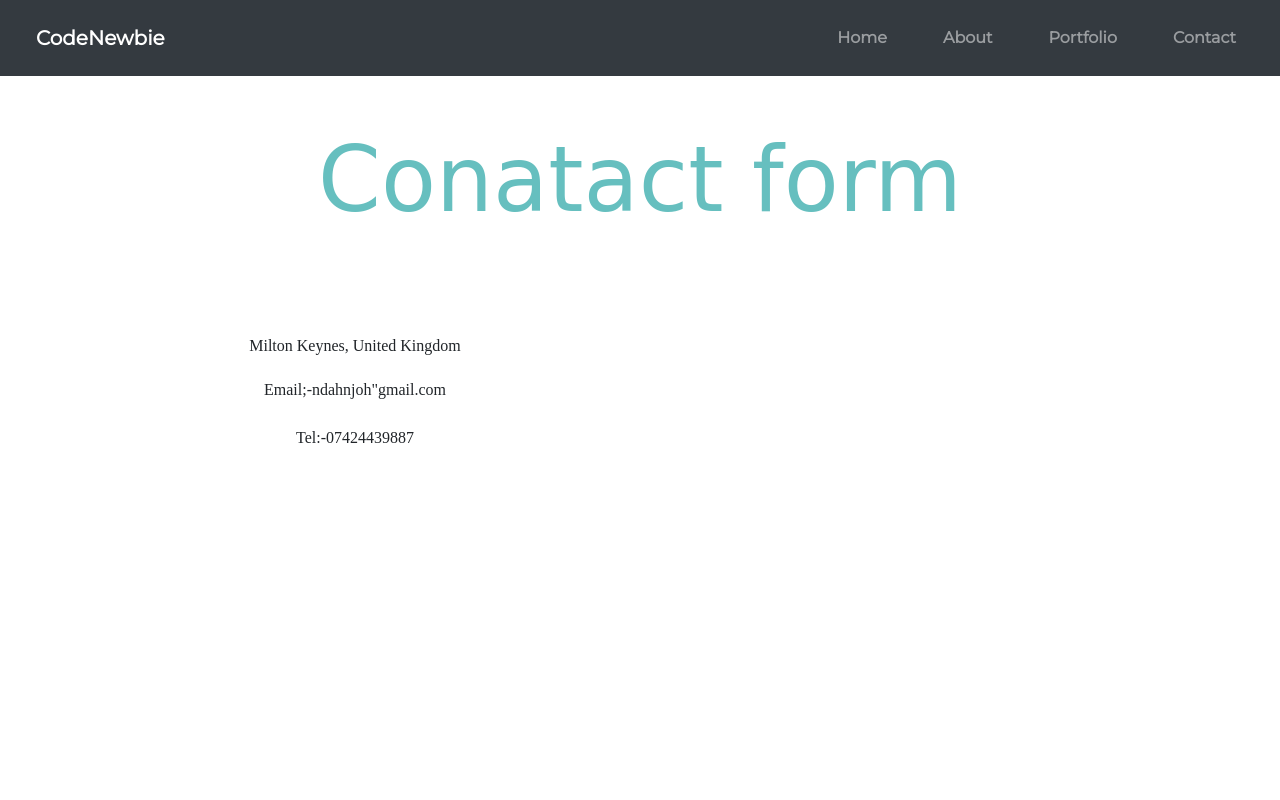
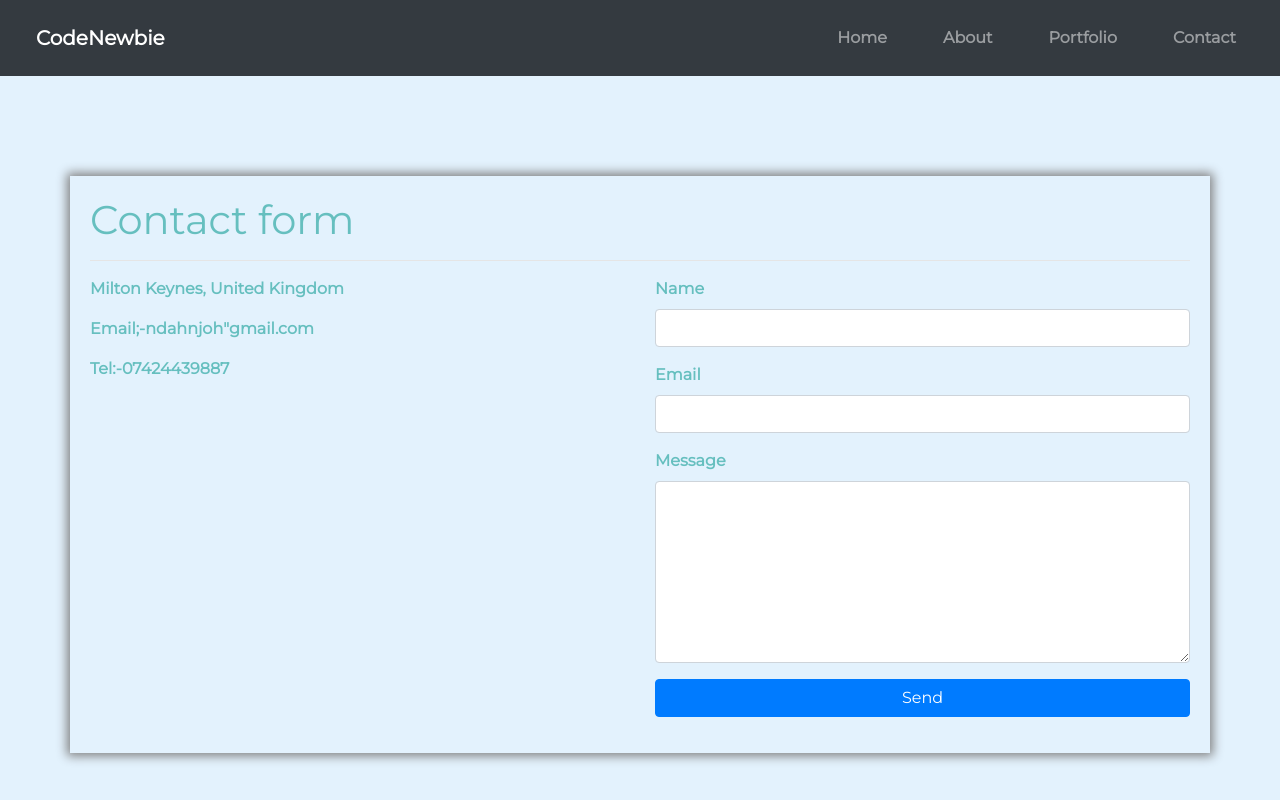
Before and after one commit to Darez-maker/19431353_AS2, a plain HTML site: page contact.html in a window 1280 px wide. Drawn offline with nearby package versions, Linux system fonts and the light colour scheme.

Commit message:
contact finish

```diff
--- a/contact.html
+++ b/contact.html
@@ -10,7 +10,7 @@
 
         <!-- CSS stylesheets -->
         <link rel="stylesheet" href="https://stackpath.bootstrapcdn.com/bootstrap/4.5.0/css/bootstrap.min.css" integrity="sha384-9aIt2nRpC12Uk9gS9baDl411NQApFmC26EwAOH8WgZl5MYYxFfc+NcPb1dKGj7Sk" crossorigin="anonymous">
-        <link rel="stylesheet" href="css/styles.css">
+        <link rel="stylesheet" href="css/tact.css">
 
         <link rel="shortcut icon" href="css/favicon.ico">
 
@@ -55,8 +55,8 @@
 
 </section>
 
-    <div class="container">
-        <h1 class="form">Conatact form</h1>
+    <div class="container contact-form">
+        <h1 class="form">Contact form</h1>
         <hr>
 
     <div class="row">
@@ -67,7 +67,29 @@
             <p>Tel:-07424439887</p>
         </div>
 
-        <div class="col-md-6"></div>
+        <div class="col-md-6">
+
+
+            <div class="form-group">
+                <label for="">Name</label>
+                <input type="text" class="form-control">
+            </div>
+
+            <div class="form-group">
+                <label for="">Email</label>
+                <input type="text" class="form-control">
+            </div>
+
+            <div class="form-group">
+                <label for="">Message</label>
+                <textarea class="form-control" rows="7"></textarea>
+            </div>
+
+            <div class="form-group">
+                <button class="btn btn-primary btn-block">Send</button>
+            </div>
+
+        </div>
 
 
     </div>
--- a/css/styles.css
+++ b/css/styles.css
@@ -9,9 +9,8 @@ body{
 .navbar{
     background-color: #e3f2fd;
 }
-.nav-item{
-    color: blue;
-}
+
+
 /* general Styling */
 hr{
     border: #eaf6f6 6px;
--- /dev/null
+++ b/css/tact.css
@@ -0,0 +1,34 @@
+body{
+   background-color: #e3f2fd;
+    background-size: cover;
+
+}
+
+hr{
+    background: #fff;
+}
+
+
+a{
+    color: #11999e;
+    font-family: 'Montserrat', sans-serif;
+    margin: 10px 20px;
+    font-weight: bold;
+    text-decoration: none;
+}
+
+a:hover{
+    color: #eaf6f6;
+    text-decoration: none;
+}
+
+.contact-form{
+    font-family: 'Montserrat', serif;
+    font-weight: bold;
+    background: rgba(0, 0, 0, 0.6);
+    color: #66bfbf;
+    background-color: #e3f2fd;
+    margin-top: 100px;
+    padding: 20px;
+    box-shadow: 0px 0px 10px 3px grey;
+}
```
